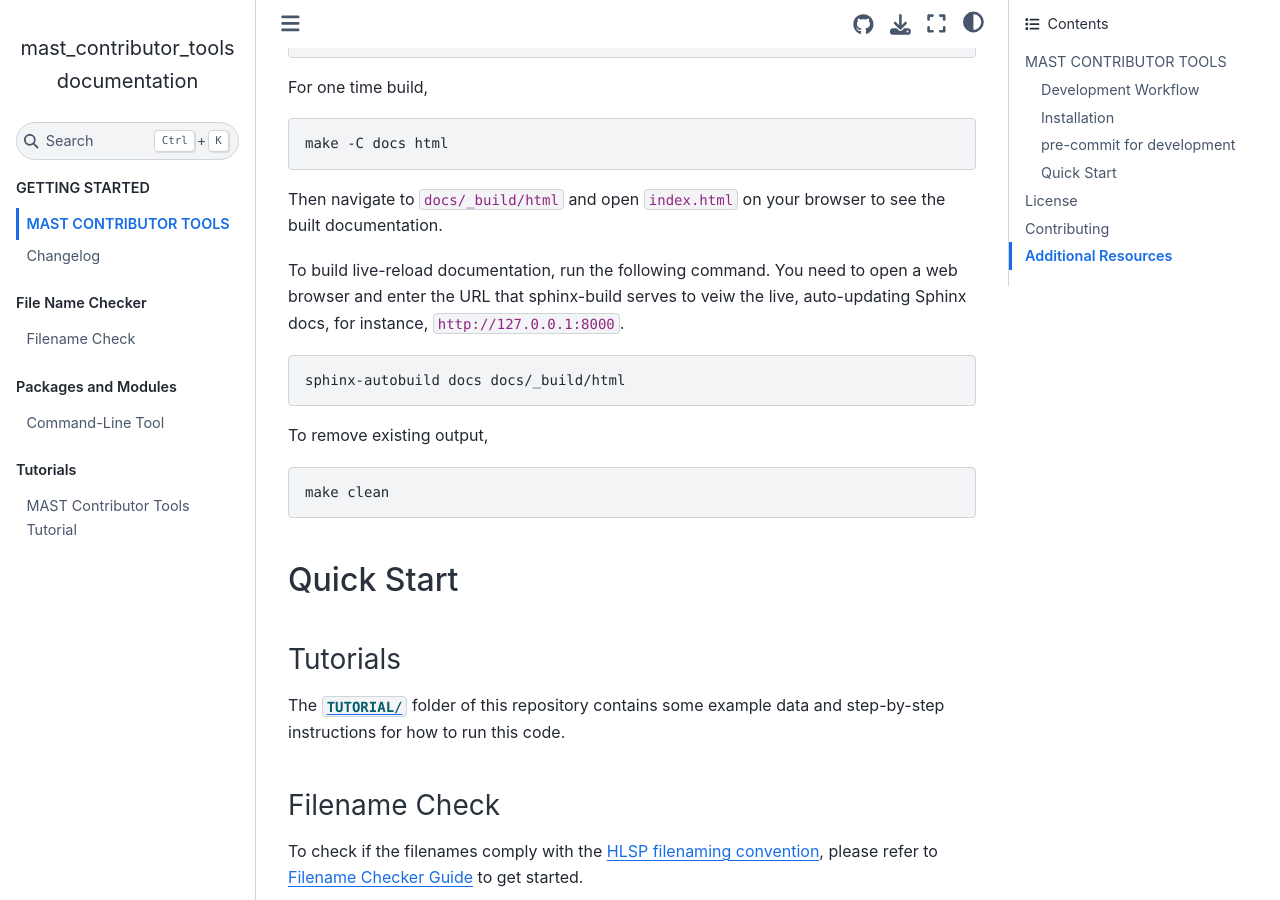
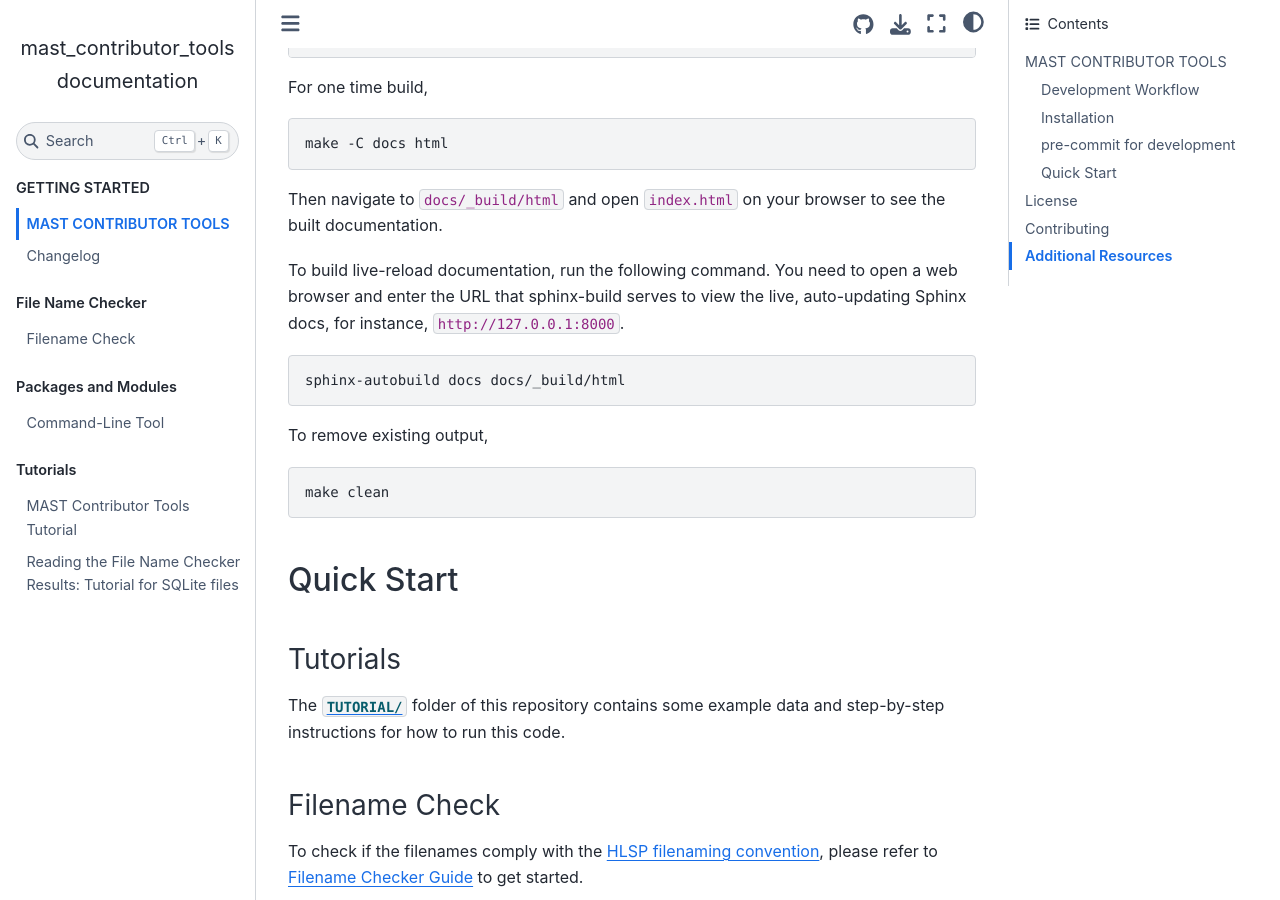
Before and after one commit to spacetelescope/mast_contributor_tools, a Sphinx documentation site: the page built from docs/readme.md, in a window 1280 px wide and 900 px high, scrolled down 3559 px. Built offline with Sphinx 7.4.7 and the Sphinx Book theme 1.1.4, drawn with Linux system fonts in a browser that asks for light colours; pages that are not in the unit, such as notebooks, are missing from menus.

Commit message:
Added sqlite tutorial to index.rst and fixed a typo in README

````diff
--- a/README.md
+++ b/README.md
@@ -110,7 +110,7 @@ make -C docs html
 
 Then navigate to `docs/_build/html` and open `index.html` on your browser to see the built documentation.
 
-To build live-reload documentation, run the following command. You need to open a web browser and enter the URL that sphinx-build serves to veiw the live, auto-updating Sphinx docs, for instance, `http://127.0.0.1:8000`.
+To build live-reload documentation, run the following command. You need to open a web browser and enter the URL that sphinx-build serves to view the live, auto-updating Sphinx docs, for instance, `http://127.0.0.1:8000`.
 
 ```shell
 sphinx-autobuild docs docs/_build/html
--- a/docs/index.rst
+++ b/docs/index.rst
@@ -26,6 +26,7 @@ mast_contributor_tools Documentation
    :caption: Tutorials
 
    tutorial_readme
+   sqlite_readme
 
 * :ref:`genindex`
 * :ref:`modindex`
````
